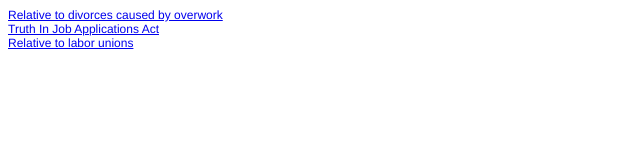
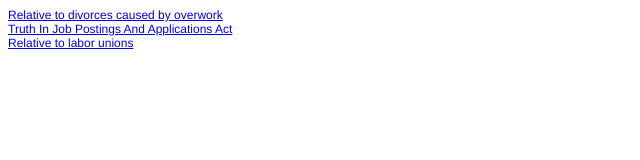
Before and after one commit to cooljeanius/legislation, a plain HTML site: page labor/index.html in a window 1280 px wide. Shown: the full height of the page, 0-640 px from the left. Drawn offline with Linux system fonts and the light colour scheme.

Commit message:
retitle TIJA to TIJPAA

```diff
--- a/labor/index.html
+++ b/labor/index.html
@@ -12,7 +12,7 @@
 </head>
 <body>
 <p class="p1"><a href="https://cooljeanius.github.io/legislation/labor/overwork_divorce.txt">Relative to divorces caused by overwork</a></p>
-<p class="p1"><a href="https://cooljeanius.github.io/legislation/labor/Truth_In_Job_Applications.txt">Truth In Job Applications Act</a></p>
+<p class="p1"><a href="https://cooljeanius.github.io/legislation/labor/Truth_In_Job_Postings_And_Applications.txt">Truth In Job Postings And Applications Act</a></p>
 <p class="p1"><a href="https://cooljeanius.github.io/legislation/labor/union_power.txt">Relative to labor unions</a></p>
 </body>
 </html>
```
Also changed, not shown: labor/Truth_In_Job_Postings_And_Applications.txt.
